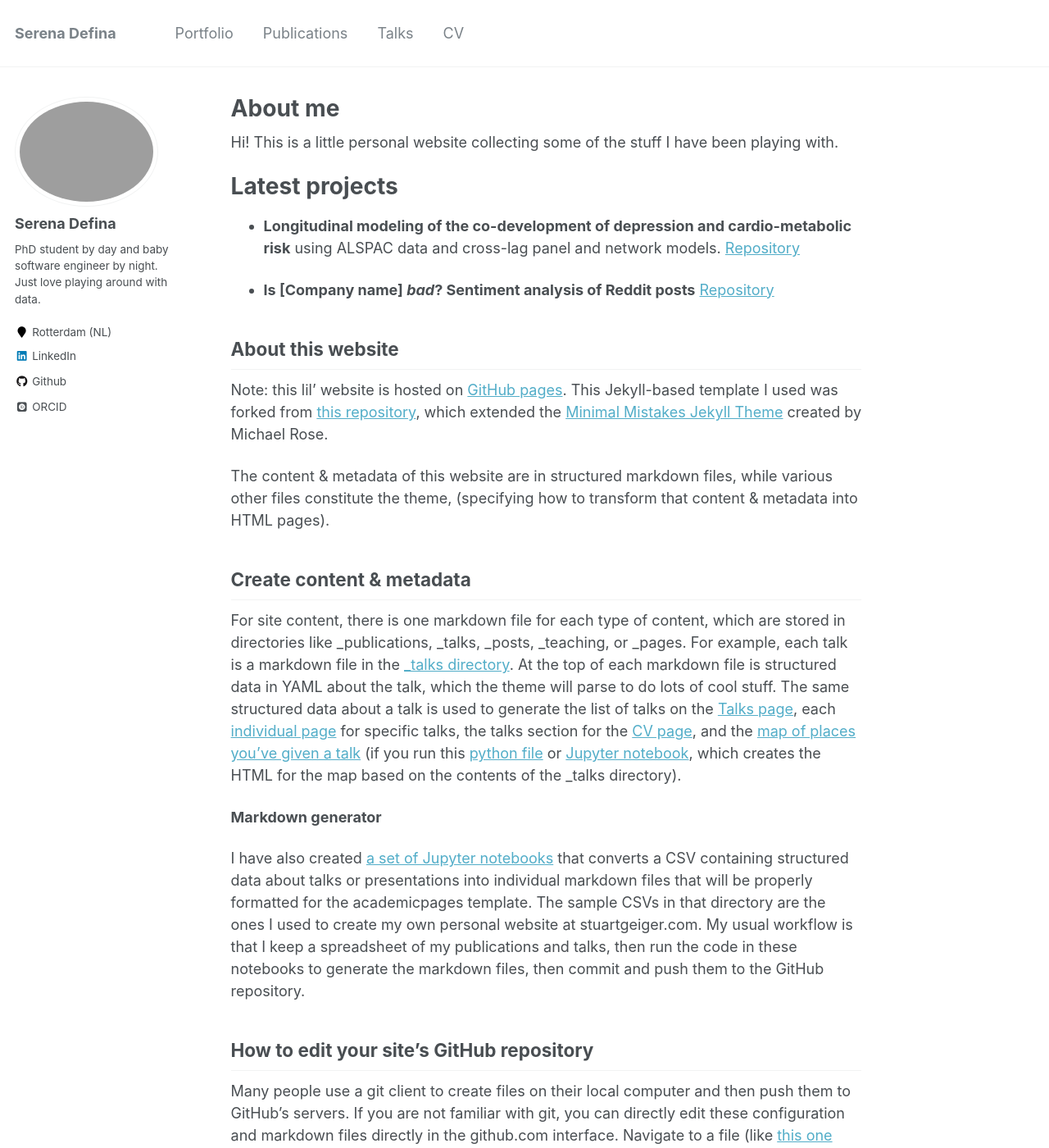
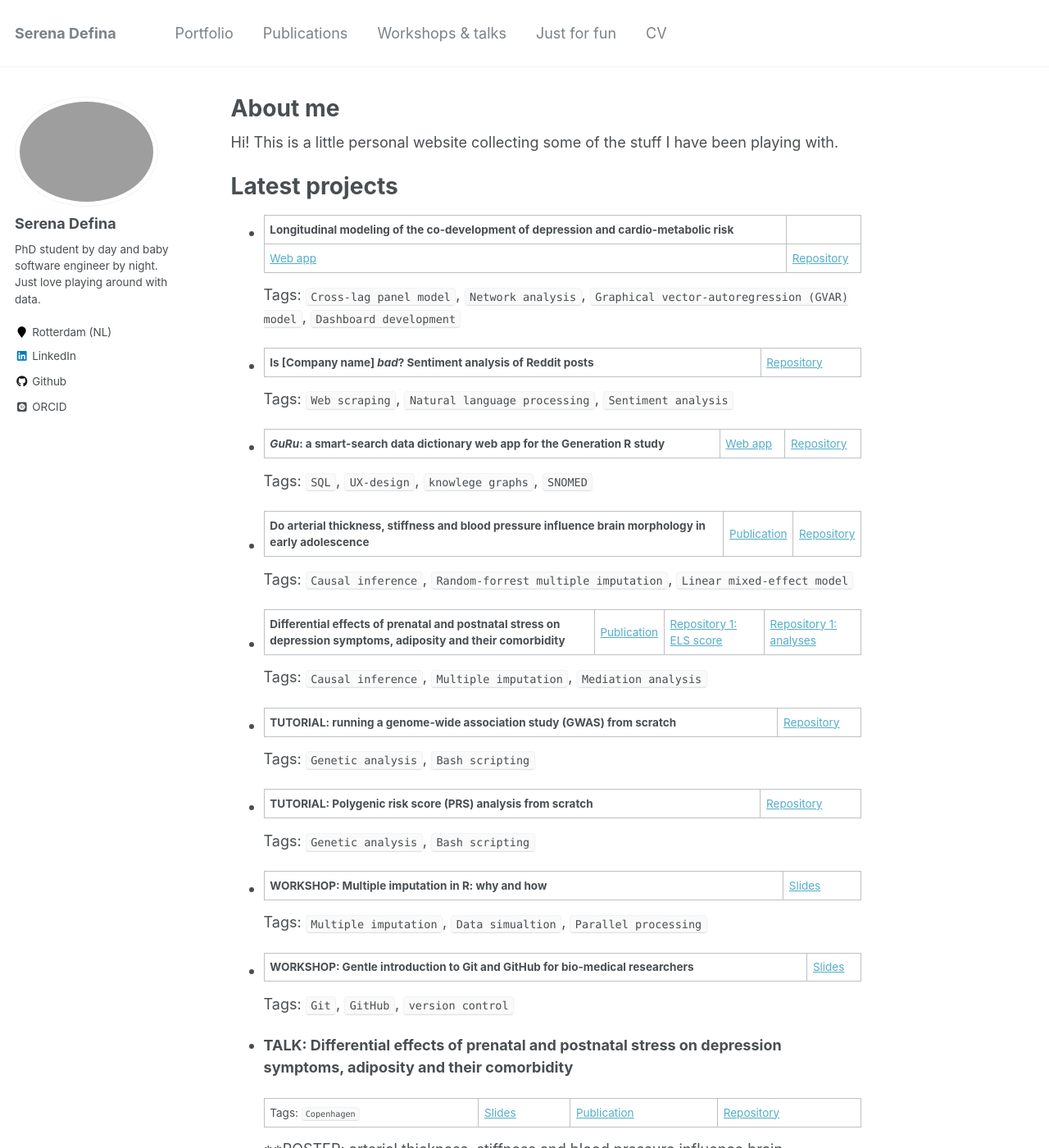
Before and after one commit to SereDef/seredef.github.io, a Jekyll site: the page built from _pages/about.md, in a window 1280 px wide and 1400 px high. Shown: the whole window at 82% size. Built offline with Jekyll 4.4.1, drawn with Linux system fonts in a browser that asks for light colours; some web fonts are replaced; some of the changed text lies outside the part shown.

Commit message:
removed some files

```diff
--- a/_data/navigation.yml
+++ b/_data/navigation.yml
@@ -7,14 +7,14 @@ main:
   - title: "Publications"
     url: /publications/
 
-  - title: "Talks"
+  - title: "Workshops & talks"
     url: /talks/
 
 #  - title: "Teaching"
 #    url: /teaching/
 
-#  - title: "Blog Posts"
-#    url: /year-archive/
+  - title: "Just for fun"
+    url: /year-archive/
 
   - title: "CV"
     url: /cv/
--- a/_pages/about.md
+++ b/_pages/about.md
@@ -13,22 +13,85 @@ Hi! This is a little personal website collecting some of the stuff I have been p
 Latest projects
 ======
 
-- **Longitudinal modeling of the co-development of depression and cardio-metabolic risk** using ALSPAC data and cross-lag panel and network models. [Repository](https://github.com/SereDef/comorb-longit-project)
+- **Longitudinal modeling of the co-development of depression and cardio-metabolic risk** |
+[Web app](https://longit-comorbidity.onrender.com) | [Repository](https://github.com/SereDef/comorb-longit-project)
 
-- **Is [Company name] _bad_? Sentiment analysis of Reddit posts** [Repository]()
+  Tags: `Cross-lag panel model`, `Network analysis`, `Graphical vector-autoregression (GVAR) model`, `Dashboard development`
 
+- **Is [Company name] _bad_? Sentiment analysis of Reddit posts** | [Repository]()
+
+  Tags: `Web scraping`, `Natural language processing`, `Sentiment analysis`
+
+- **_GuRu_: a smart-search data dictionary web app for the Generation R study** | [Web app]() | [Repository]()
+
+  Tags: `SQL`, `UX-design`, `knowlege graphs`, `SNOMED`
+
+- **Do arterial thickness, stiffness and blood pressure influence brain morphology in early adolescence** | [Publication]() | [Repository]()
+
+  Tags: `Causal inference`, `Random-forrest multiple imputation`, `Linear mixed-effect model`
+
+- **Differential effects of prenatal and postnatal stress on depression symptoms, adiposity and their comorbidity** | [Publication]() | [Repository 1: ELS score]() | [Repository 1: analyses]()
+
+  Tags: `Causal inference`, `Multiple imputation`, `Mediation analysis`
+
+- **TUTORIAL: running a genome-wide association study (GWAS) from scratch**  | [Repository]()
+
+  Tags: `Genetic analysis`, `Bash scripting`
+
+- **TUTORIAL: Polygenic risk score (PRS) analysis from scratch**  | [Repository]()
+
+  Tags: `Genetic analysis`, `Bash scripting`
+
+- **WORKSHOP: Multiple imputation in R: why and how** | [Slides]()
+
+  Tags: `Multiple imputation`, `Data simualtion`, `Parallel processing`
+
+- **WORKSHOP: Gentle introduction to Git and GitHub for bio-medical researchers** | [Slides]()
+
+  Tags: `Git`, `GitHub`, `version control`
+
+- **TALK: Differential effects of prenatal and postnatal stress on depression symptoms, adiposity and their comorbidity**
+
+  Tags: `Copenhagen` | [Slides]() | [Publication]() | [Repository]()
+
+- **POSTER: arterial thickness, stiffness and blood pressure influence brain morphology in early adolescence **
+
+  Tags: `OHBM 2023` | [pdf]() | [Publication]() | [Repository]()
+
+- **TALK: Early-life stress score: multi-cohort data harmonization and integration**
+
+  Tags: `Online EC` | [Slides]() | [Publication]() | [Repository]()
+
+- **TALK: "from data to causes" analyzing panel data**
+
+  Tags: `Bath` | [Slides]() | [Publication]() | [Repository]()
+
+- **TALK: cardio-vascular determinants child health heart and arteries**
+
+  Tags: `Milan` | [Slides]()
+
+- **R PACKAGE: genRate: data handling tool for Generation R data**
+
+  Tags: `Sample selection`, `data cleaning`, `preprocessing` | [Repository]()
+
+- **Attentional modulation of neural dynamics in tactile perception of complex regional pain syndrome (CRPS) patients**
+
+  Tags: `EEG`, `Support vector machine`, `experimental design`, `Matlab`| [Publication]() | [Repository]()
+
+
+- **Spotify data playground**
+
+  Tags: `Music`, `Spotify API`, `Interactive dashboards` | [Web app]() | [Repository]()
 
 
 About this website
 ------
 
-Note: this lil' website is hosted on [GitHub pages](https://pages.github.com). This Jekyll-based template I used was forked from [this repository](https://github.com/academicpages/academicpages.github.io), which extended the [Minimal Mistakes Jekyll Theme](https://mmistakes.github.io/minimal-mistakes/) created by Michael Rose.
-
-The content & metadata of this website are in structured markdown files, while various other files constitute the theme, (specifying how to transform that content & metadata into HTML pages).
+Note: this lil' website is hosted on [GitHub pages](https://pages.github.com). The Jekyll-based template I used was forked from [this repository](https://github.com/academicpages/academicpages.github.io), which extended the [Minimal Mistakes Jekyll Theme](https://mmistakes.github.io/minimal-mistakes/) created by Michael Rose.
 
 Create content & metadata
 ------
-For site content, there is one markdown file for each type of content, which are stored in directories like _publications, _talks, _posts, _teaching, or _pages. For example, each talk is a markdown file in the [_talks directory](https://github.com/academicpages/academicpages.github.io/tree/master/_talks). At the top of each markdown file is structured data in YAML about the talk, which the theme will parse to do lots of cool stuff. The same structured data about a talk is used to generate the list of talks on the [Talks page](https://academicpages.github.io/talks), each [individual page](https://academicpages.github.io/talks/2012-03-01-talk-1) for specific talks, the talks section for the [CV page](https://academicpages.github.io/cv), and the [map of places you've given a talk](https://academicpages.github.io/talkmap.html) (if you run this [python file](https://github.com/academicpages/academicpages.github.io/blob/master/talkmap.py) or [Jupyter notebook](https://github.com/academicpages/academicpages.github.io/blob/master/talkmap.ipynb), which creates the HTML for the map based on the contents of the _talks directory).
+For site content, there is one markdown file for each type of content, which are stored in directories like _publications, _talks, _posts, _teaching, or _pages. For example, each talk is a markdown file in the [_talks directory](). At the top of each markdown file is structured data in YAML about the talk, which the theme will parse to do lots of cool stuff. The same structured data about a talk is used to generate the list of talks on the [Talks page](), each [individual page](https://academicpages.github.io/talks/2012-03-01-talk-1) for specific talks, the talks section for the [CV page](https://academicpages.github.io/cv), and the [map of places you've given a talk](https://academicpages.github.io/talkmap.html) (if you run this [python file](https://github.com/academicpages/academicpages.github.io/blob/master/talkmap.py) or [Jupyter notebook](https://github.com/academicpages/academicpages.github.io/blob/master/talkmap.ipynb), which creates the HTML for the map based on the contents of the _talks directory).
 
 **Markdown generator**
 
@@ -40,7 +103,7 @@ How to edit your site's GitHub repository
 Many people use a git client to create files on their local computer and then push them to GitHub's servers. If you are not familiar with git, you can directly edit these configuration and markdown files directly in the github.com interface. Navigate to a file (like [this one](https://github.com/academicpages/academicpages.github.io/blob/master/_talks/2012-03-01-talk-1.md) and click the pencil icon in the top right of the content preview (to the right of the "Raw | Blame | History" buttons). You can delete a file by clicking the trashcan icon to the right of the pencil icon. You can also create new files or upload files by navigating to a directory and clicking the "Create new file" or "Upload files" buttons.
 
 Example: editing a markdown file for a talk
-![Editing a markdown file for a talk](/images/editing-talk.png)
+[Editing a markdown file for a talk] # /images/editing-talk.png)
 
 For more info
 ------
```
Also changed, not shown: other parts of _pages/about.md (+5 -5 lines), CONTRIBUTING.md (deleted, +0 -5 lines), _data/authors.yml (+4 -12 lines), CHANGELOG.md (deleted), 2 other files.
